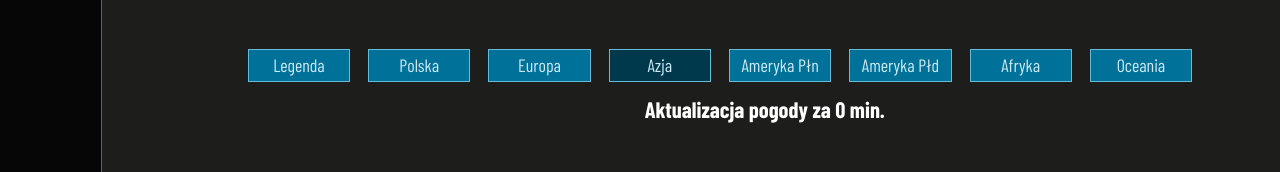
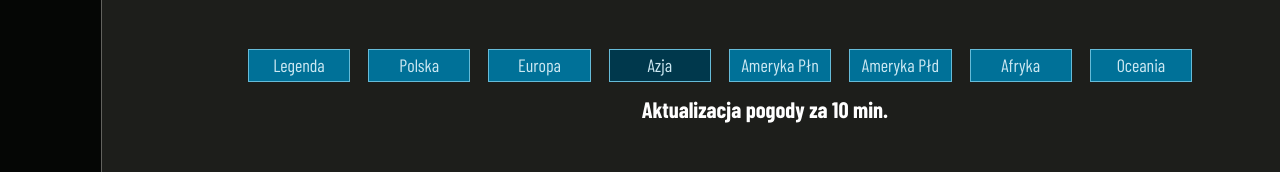
Before and after one commit to Scorpion19702022/01_REACT_VARIOUS_PROJECTS, a React (Create React App) app: page /WeatherApp/Asia in a window 1280 px wide. Shown: the top 172 px of the page. Built offline with nearby package versions, Linux system fonts and the light colour scheme; a web font is replaced by a local one.

Commit message:
prepared context for Asia

```diff
--- a/src/Components/WeatherApp/AsiaWeather.tsx
+++ b/src/Components/WeatherApp/AsiaWeather.tsx
@@ -1,4 +1,4 @@
-import React from 'react'
+import React, { useContext } from 'react'
 import NavWorld from './NavWorld'
 import styles from './AsiaWeather.module.css'
 
@@ -13,8 +13,11 @@ import Snow from './assets/snow.png'
 import AsiaMap from './assets/AsiaMAP.png'
 
 import WomanWeather from './assets/back2.png'
+import AsiaContext from './Context/AsiaContext'
 
 const AsiaWeather = () => {
+	const { refresh } = useContext(AsiaContext)
+
 	return (
 		<section className={styles.wrapper}>
 			<NavWorld />
@@ -53,7 +56,7 @@ const AsiaWeather = () => {
 				</div>
 			</div>
 			<div className={styles.box_content}>
-				<h4 className={styles.count}>Aktualizacja pogody za 0 min.</h4>
+				<h4 className={styles.count}>Aktualizacja pogody za {refresh} min.</h4>
 				<div className={styles.box_map}>
 					<img className={styles.img_asia_map} src={AsiaMap} alt='' />
 				</div>
--- /dev/null
+++ b/src/Components/WeatherApp/Context/AsiaContext.tsx
@@ -0,0 +1,56 @@
+import React, { useEffect, createContext, useState } from 'react'
+
+import Un from '../assets/unknown.png'
+import Sun from '../assets/sun.png'
+import FewClouds from '../assets/few_clouds.png'
+import Cloud from '../assets/cloud.png'
+import Rain from '../assets/rain.png'
+import Thunder from '../assets/thunderstorm.png'
+import Fog from '../assets/fog.png'
+import Snow from '../assets/snow.png'
+import { WeatherCityType } from '../Types/TypeForWeather'
+
+type InitialStateType = {
+	refresh: number
+	// citiesPoland: WeatherCityType[]
+	// getWeatherImage: (idWeather: number) => void
+}
+
+type AsiaProviderType = {
+	children: React.ReactNode
+}
+
+const InitialState: InitialStateType = {
+	refresh: 0,
+	// citiesAsia: [
+	// 	{ city: 'Szczecin', img: Un, idWeather: 0, temp: 0 },
+	// ],
+	// getWeatherImage: (idWeather: number) => {},
+}
+
+const AsiaContext = createContext(InitialState)
+
+export const AsiaProvider = ({ children }: AsiaProviderType) => {
+	const [refresh, setRefresh] = useState<number>(10)
+
+	const time = window.setTimeout(() => {
+		setRefresh(refresh - 1)
+	}, 60000)
+
+	if (refresh === 0) {
+		clearTimeout(time)
+		setRefresh(10)
+	}
+
+	return (
+		<AsiaContext.Provider
+			value={{
+				refresh,
+			}}
+		>
+			{children}
+		</AsiaContext.Provider>
+	)
+}
+
+export default AsiaContext
--- a/src/Components/WeatherApp/Pages/Asia.tsx
+++ b/src/Components/WeatherApp/Pages/Asia.tsx
@@ -1,8 +1,13 @@
 import React from 'react'
 import AsiaWeather from '../AsiaWeather'
+import { AsiaProvider } from '../Context/AsiaContext'
 
 const Asia = () => {
-	return <AsiaWeather />
+	return (
+		<AsiaProvider>
+			<AsiaWeather />
+		</AsiaProvider>
+	)
 }
 
 export default Asia
```
